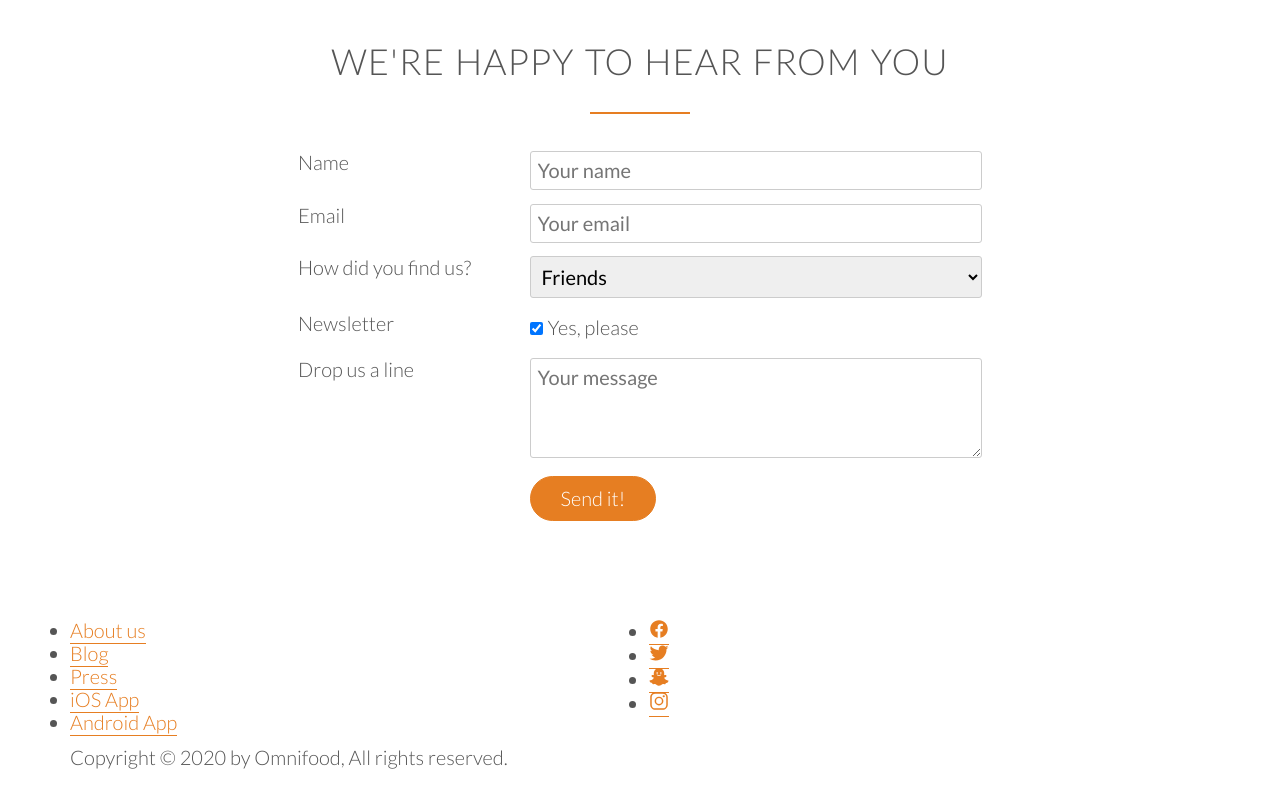
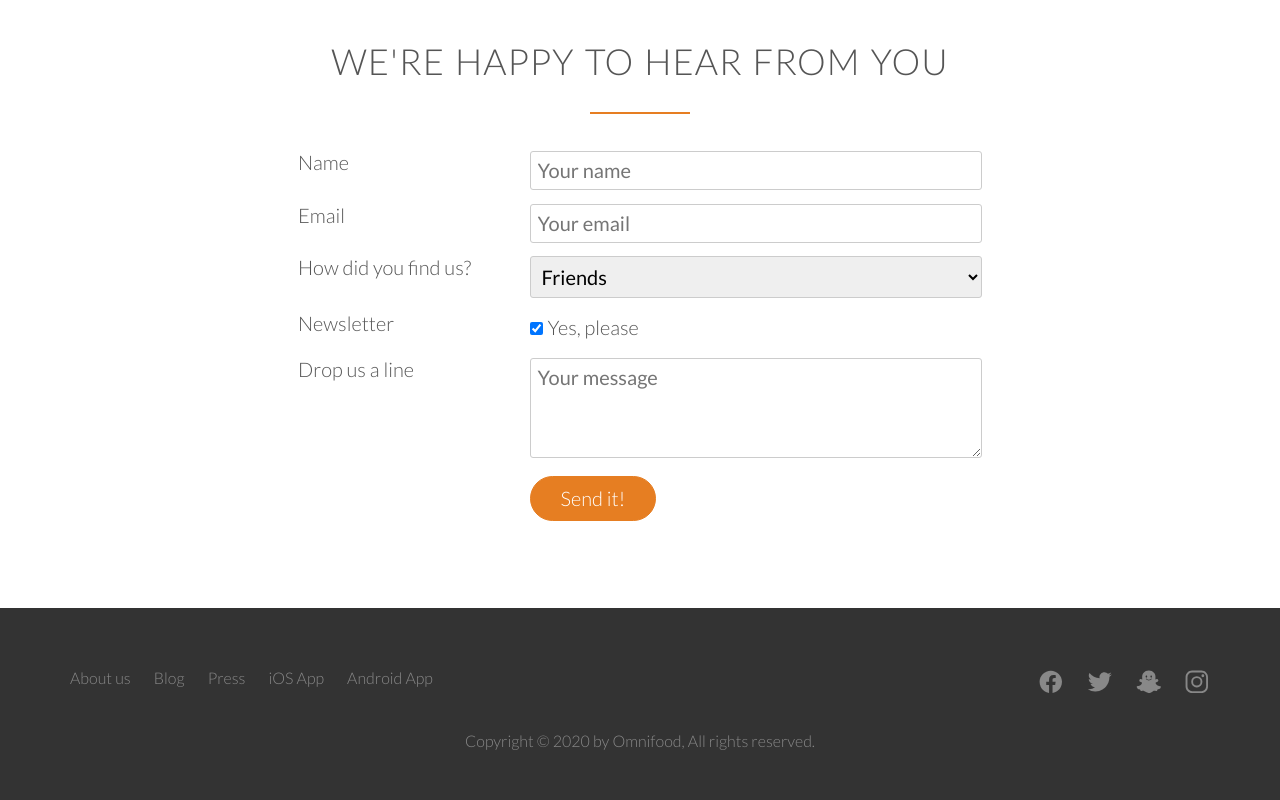
Before and after one commit to trcwrx78/omnifood, a website: page index.html in a window 1280 px wide. Shown: the part 4649-5449 px from the top of the page. Before the commit the page ends 5418 px from the top, so only its background shows below. Drawn offline with nearby package versions, Linux system fonts and the light colour scheme.

Commit message:
Finished basic layout

```diff
--- a/index.html
+++ b/index.html
@@ -554,16 +554,24 @@
         <div class="col span-1-of-2">
           <ul class="social-links">
             <li>
-              <a href="#"><ion-icon name="logo-facebook"></ion-icon></a>
+              <a href="#"
+                ><ion-icon name="logo-facebook" class="facebook"></ion-icon
+              ></a>
             </li>
             <li>
-              <a href="#"><ion-icon name="logo-twitter"></ion-icon></a>
+              <a href="#"
+                ><ion-icon name="logo-twitter" class="twitter"></ion-icon
+              ></a>
             </li>
             <li>
-              <a href="#"><ion-icon name="logo-snapchat"></ion-icon></a>
+              <a href="#"
+                ><ion-icon name="logo-snapchat" class="snapchat"></ion-icon
+              ></a>
             </li>
             <li>
-              <a href="#"><ion-icon name="logo-instagram"></ion-icon></a>
+              <a href="#"
+                ><ion-icon name="logo-instagram" class="instagram"></ion-icon
+              ></a>
             </li>
           </ul>
         </div>
--- a/resources/css/style.css
+++ b/resources/css/style.css
@@ -477,3 +477,83 @@ input[type='checkbox'] {
 *:focus {
   outline: none;
 }
+
+/* ------------------------------------------- */
+/* FOOTER */
+/* ------------------------------------------- */
+
+footer {
+  background-color: #333;
+  padding: 50px;
+  font-size: 80%;
+}
+
+.footer-nav {
+  list-style: none;
+  float: left;
+}
+
+.social-links {
+  list-style: none;
+  float: right;
+}
+
+.footer-nav li,
+.social-links li {
+  display: inline-block;
+  margin-right: 20px;
+}
+
+.footer-nav li:last-child,
+.social-links li:last-child {
+  margin: 0;
+}
+
+.footer-nav li a:link,
+.footer-nav li a:visited,
+.social-links li a:link,
+.social-links li a:visited {
+  text-decoration: none;
+  border: 0;
+  color: #888;
+  transition: color 0.2s;
+}
+
+.footer-nav li a:hover,
+.footer-nav li a:active {
+  color: #ddd;
+}
+
+.social-links li a:link,
+.social-links li a:visited {
+  font-size: 160%;
+}
+
+.facebook,
+.twitter,
+.snapshat,
+.instagram {
+  transition: color 0.2s;
+}
+
+.facebook:hover {
+  color: #1877f2;
+}
+
+.twitter:hover {
+  color: #1da1f2;
+}
+
+.snapchat:hover {
+  color: #fffc00;
+}
+
+.instagram:hover {
+  color: #c32aa3;
+}
+
+footer p {
+  color: #888;
+  text-align: center;
+  margin-top: 20px;
+}
```
